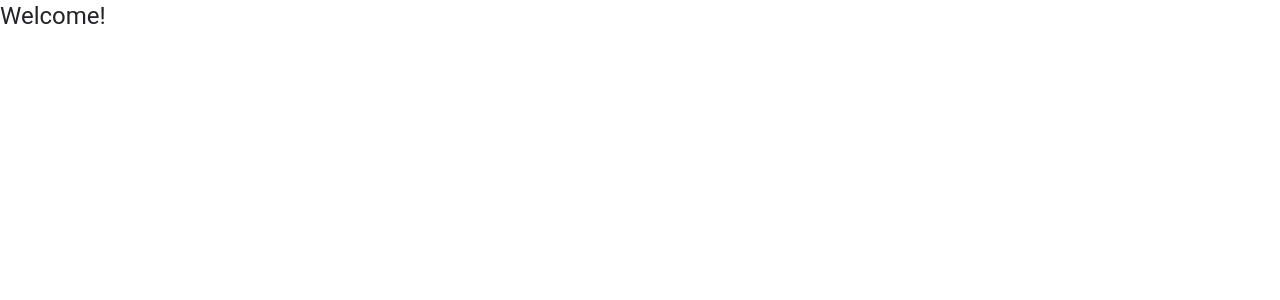
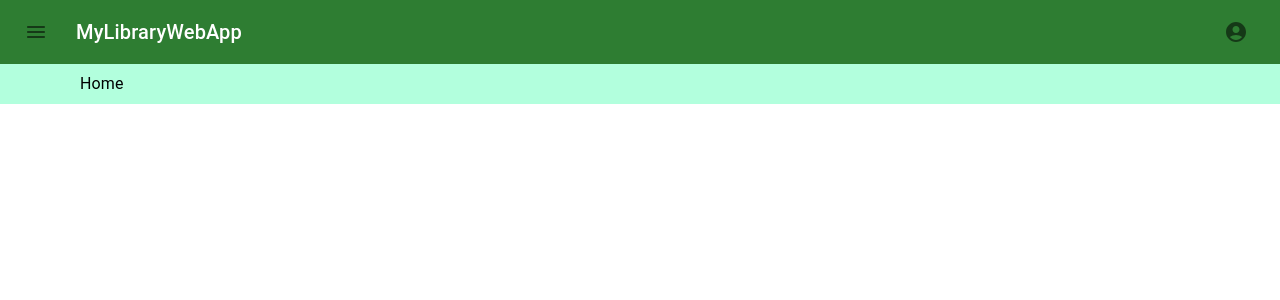
Before and after one commit to Orion2323/full_stack_project, a React (Create React App) app in the folder frontend/: page /inner-home in a window 1280 px wide. Shown: the top 300 px of the page. Built offline with nearby package versions, Linux system fonts and the light colour scheme; the HTML template or start-up script is replaced by a standard one.

Commit message:
Update InnerLandingPage.jsx

```diff
--- a/frontend/src/pages/InnerLandingPage.jsx
+++ b/frontend/src/pages/InnerLandingPage.jsx
@@ -1,10 +1,31 @@
 import React, { useState, useEffect, useContext, FormEvent} from 'react';
-import { Link, useNavigate } from 'react-router-dom';
-import { Box, Button, Container, FormHelperText, TextField, Typography, } from '@mui/material';
-import { LoadingButton } from '@mui/lab';
+import { useNavigate } from 'react-router-dom';
+import { AppBar, Box, Button, Container, FormHelperText, TextField, Typography, Breadcrumbs, Link, IconButton, Toolbar} from '@mui/material';
+import MenuRoundedIcon from '@mui/icons-material/MenuRounded';
+import AccountCircleRoundedIcon from '@mui/icons-material/AccountCircleRounded';
 
 export const InnerLandingPage = () => {
+
+    const navigate = useNavigate();
+
     return <>
-        <Typography component='h1' variant='h5'> Welcome! </Typography>
+        <Box sx={{ flexGrow: 1 }}>
+            <AppBar position="static" color='success'>
+                <Toolbar>
+                    <IconButton size="large" edge="start" color="black" aria-label="menu" sx={{ mr: 2 }}>
+                        <MenuRoundedIcon />
+                    </IconButton>
+                    <Typography variant="h6" component="div" sx={{ flexGrow: 1 }}> MyLibraryWebApp </Typography>
+                    <IconButton>
+                        <AccountCircleRoundedIcon size='large'/>
+                    </IconButton>
+                </Toolbar>
+            </AppBar>
+            <Breadcrumbs backgroundColor='#b2ffdd' className='p-2'>
+                <Box ml={9}>
+                    <Link underline='hover' href='/' color='black'> Home </Link>
+                </Box>
+            </Breadcrumbs>
+        </Box>
     </>
 }
```
